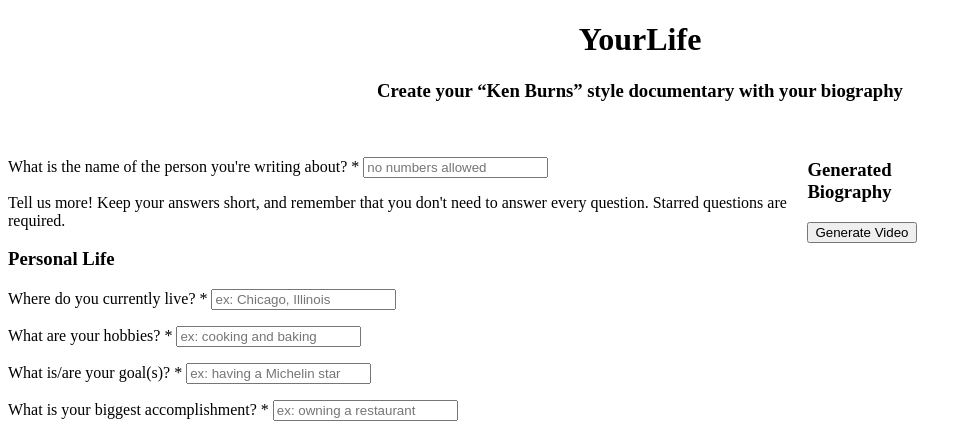
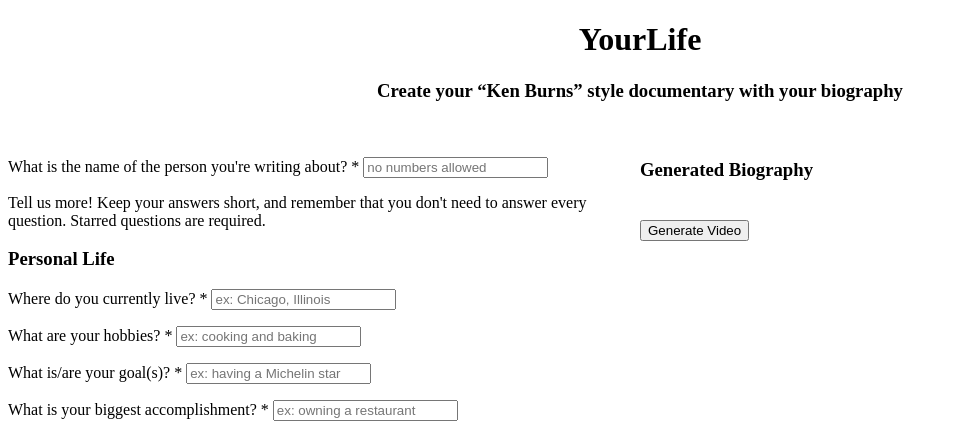
Before and after one commit to wingchi-tam/YourLife, a Flask app: page / in a window 1280 px wide. Shown: the top 435 px of the page, without its empty margins (0-972 px from the left). Run offline with Flask 2, Linux system fonts and the light colour scheme.

Commit message:
fixed alignment on flask and moved css

```diff
--- a/templates/style.css
+++ b/static/styles/index.css
@@ -9,7 +9,7 @@
 .website-body {
     display: flex;
     justify-content: space-between;
-    padding-right: 300px;
+    /* padding-right: 300px; */
     padding-top: 20px;
 
 }
@@ -17,3 +17,15 @@
 .website-heading {
     text-align: center;
 }
+
+form, #generated {
+    width: 650px;
+}
+
+.generate-button {
+    margin-top: 20px;
+}
+
+.generate-biography {
+    text-align: justify;
+}
--- a/templates/index.html
+++ b/templates/index.html
@@ -6,7 +6,7 @@
         <title>YourLife</title>
         <meta name="description" content="">
         <meta name="viewport" content="width=device-width, initial-scale=1">
-        <link rel="stylesheet" href="style.css">
+        <link rel= "stylesheet" type= "text/css" href= "{{ url_for('static',filename='styles/index.css') }}">
     </head>
     <body>
         <div class="website-heading">
```
